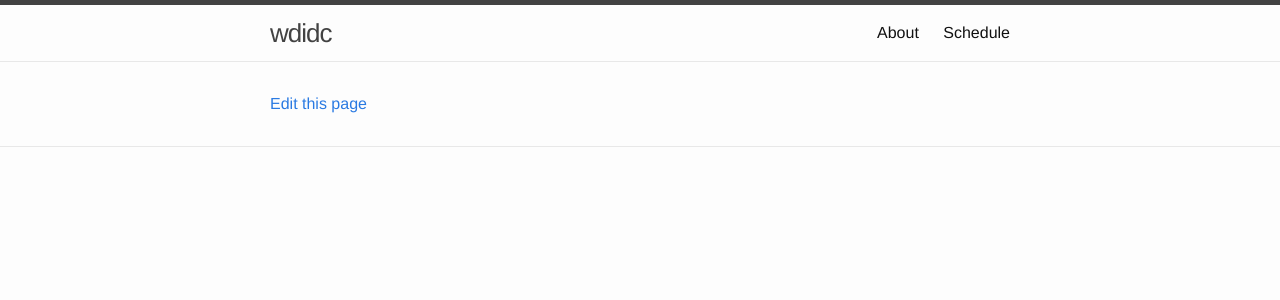
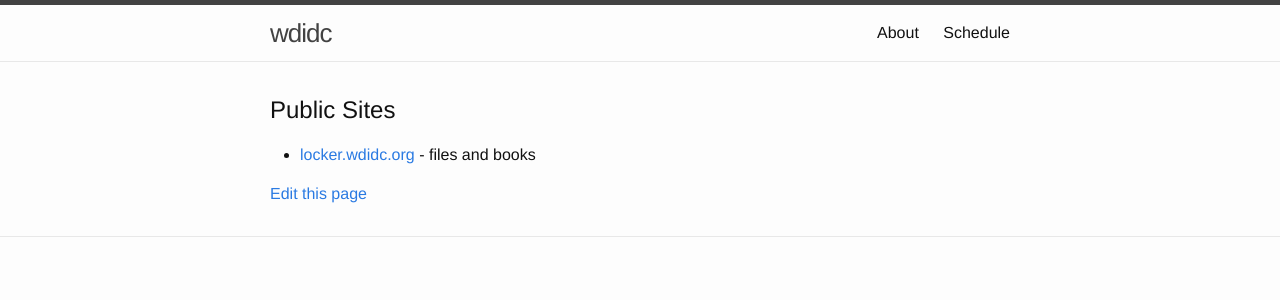
Before and after one commit to wdidc/wdidc.org, a Jekyll site: the page built from index.html, in a window 1280 px wide. Shown: the top 300 px of the page. Built offline with Jekyll 4.4.1, drawn with Linux system fonts in a browser that asks for light colours.

Commit message:
add link to locker

```diff
--- a/index.html
+++ b/index.html
@@ -3,4 +3,10 @@ layout: default
 ---
 
 <div class="home">
+  <h2>Public Sites</h2>
+  <ul>
+    <li>
+      <a href='http://locker.wdidc.org'>locker.wdidc.org</a> - files and books
+    </li>
+  </ul>
 </div>
```
